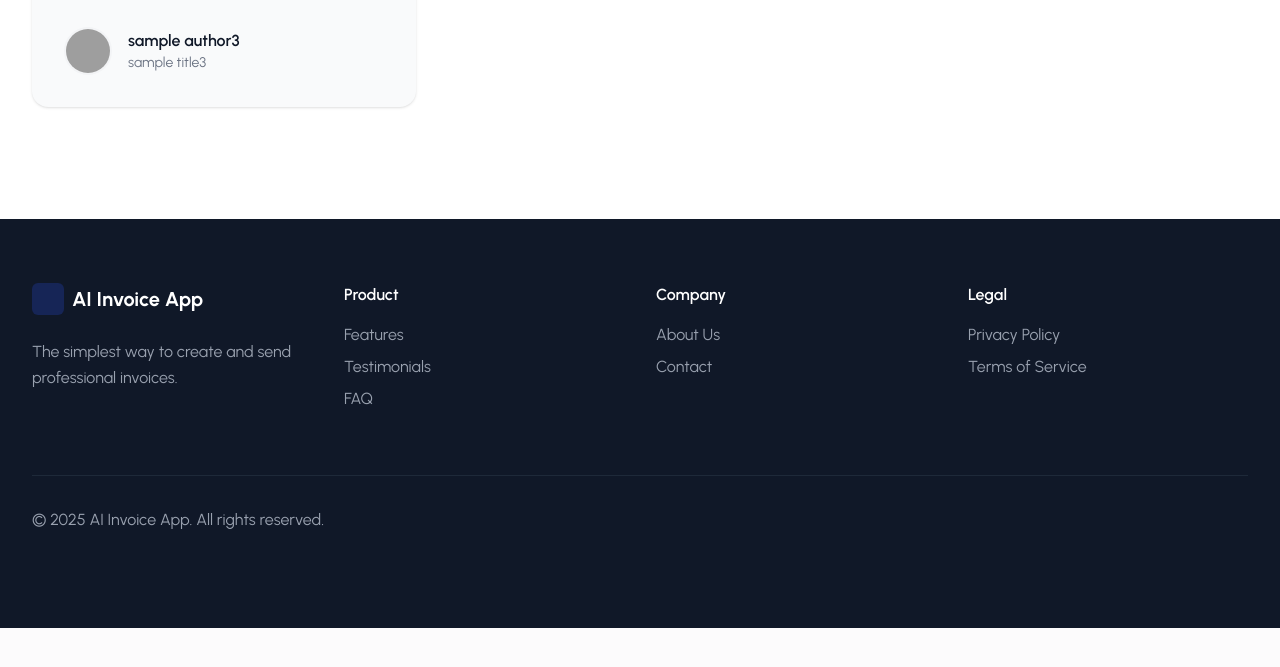
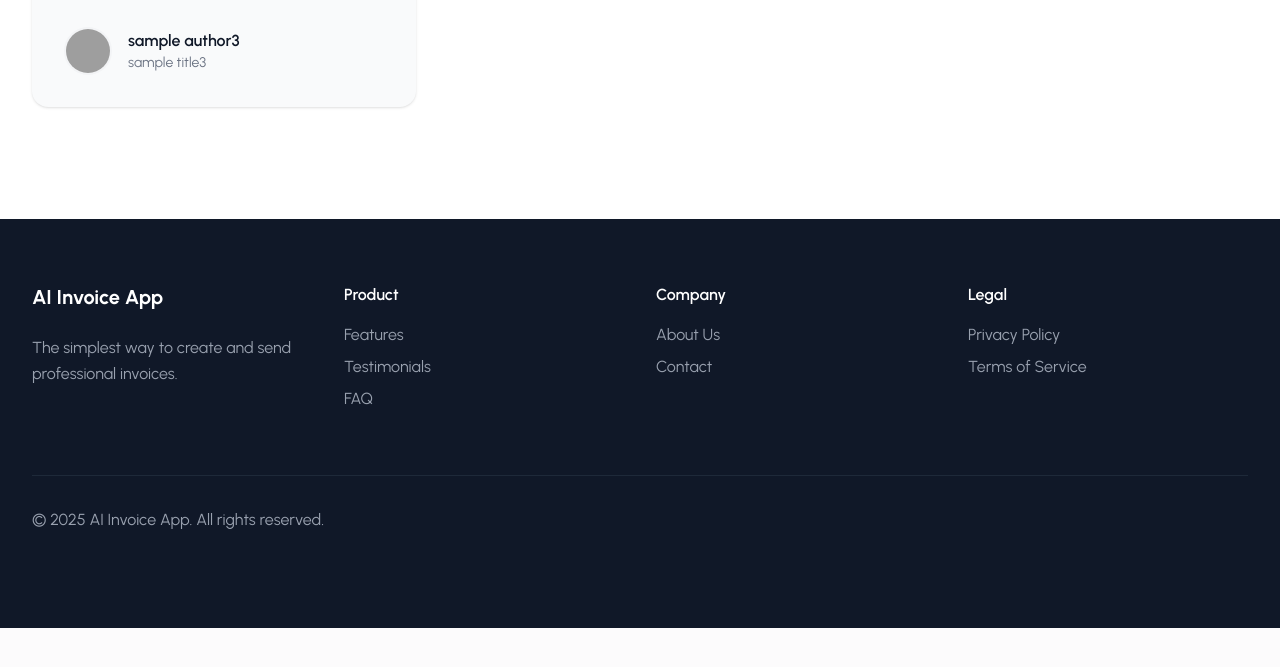
Before and after one commit to austinxduong/ai-invoice-app, a React app: page / in a window 1280 px wide. Shown: the part 1913-2580 px from the top of the page. Built offline with nearby package versions, Linux system fonts and the light colour scheme; grey boxes are pictures that could not be loaded; the HTML template or start-up script is replaced by a standard one.

Commit message:
filetext icon deprecated

```diff
--- a/src/components/landing/Footer.jsx
+++ b/src/components/landing/Footer.jsx
@@ -29,9 +29,9 @@ const Footer = () => {
             <div className="grid grid-cols-1 md:grid-cols-2 lg:grid-cols-4 gap-8" >
                 <div className="space-y-4 md:col-span-2 lg:col-span-1">
                     <Link to="/" className="flex items-center space-x-2 mb-6">
-                        <div className="w-8 h-8 bg-blue-950 rounded-md flex items-center justify-center">
+                        {/* <div className="w-8 h-8 bg-blue-950 rounded-md flex items-center justify-center">
 
-                            </div>
+                            </div> */}
                             <span className="text-xl font-bold">AI Invoice App</span>
                             </Link>
                             <p className="text-gray-400 leading-relaxed max-w-sm">
```
